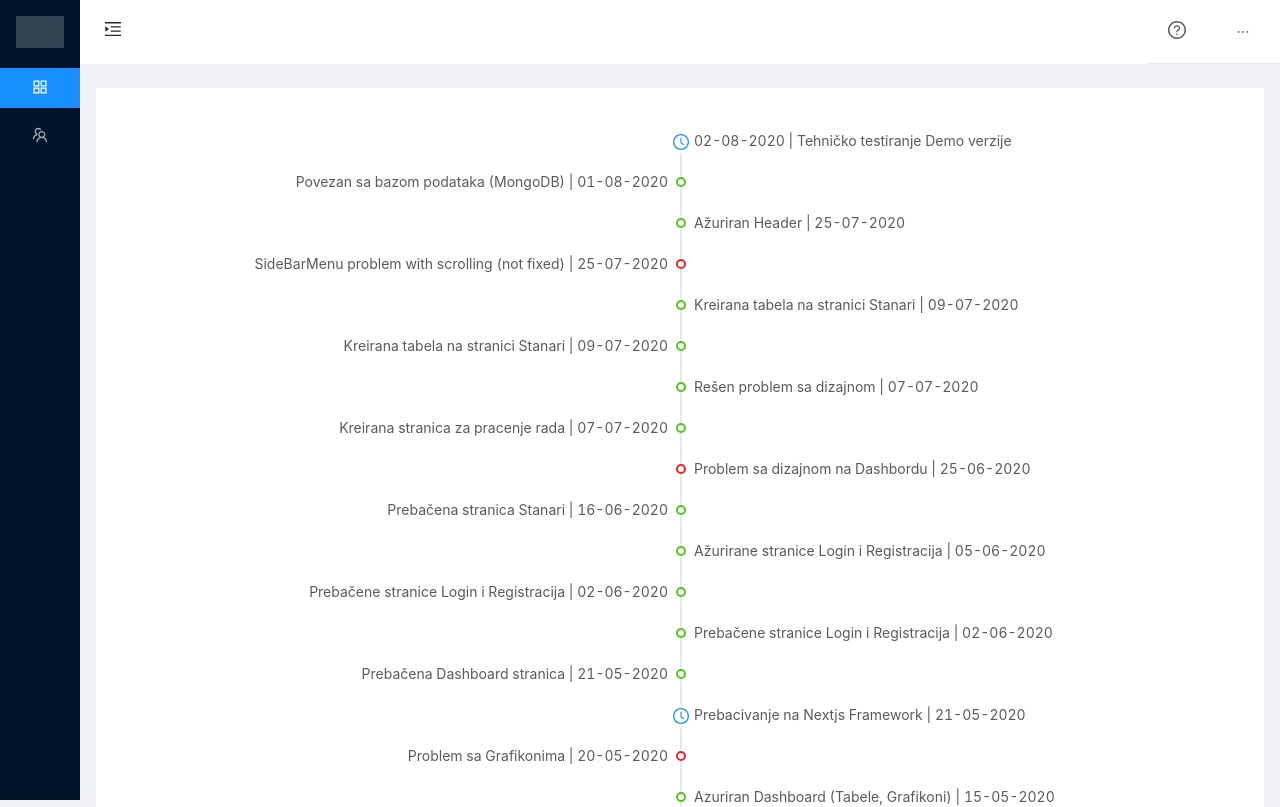
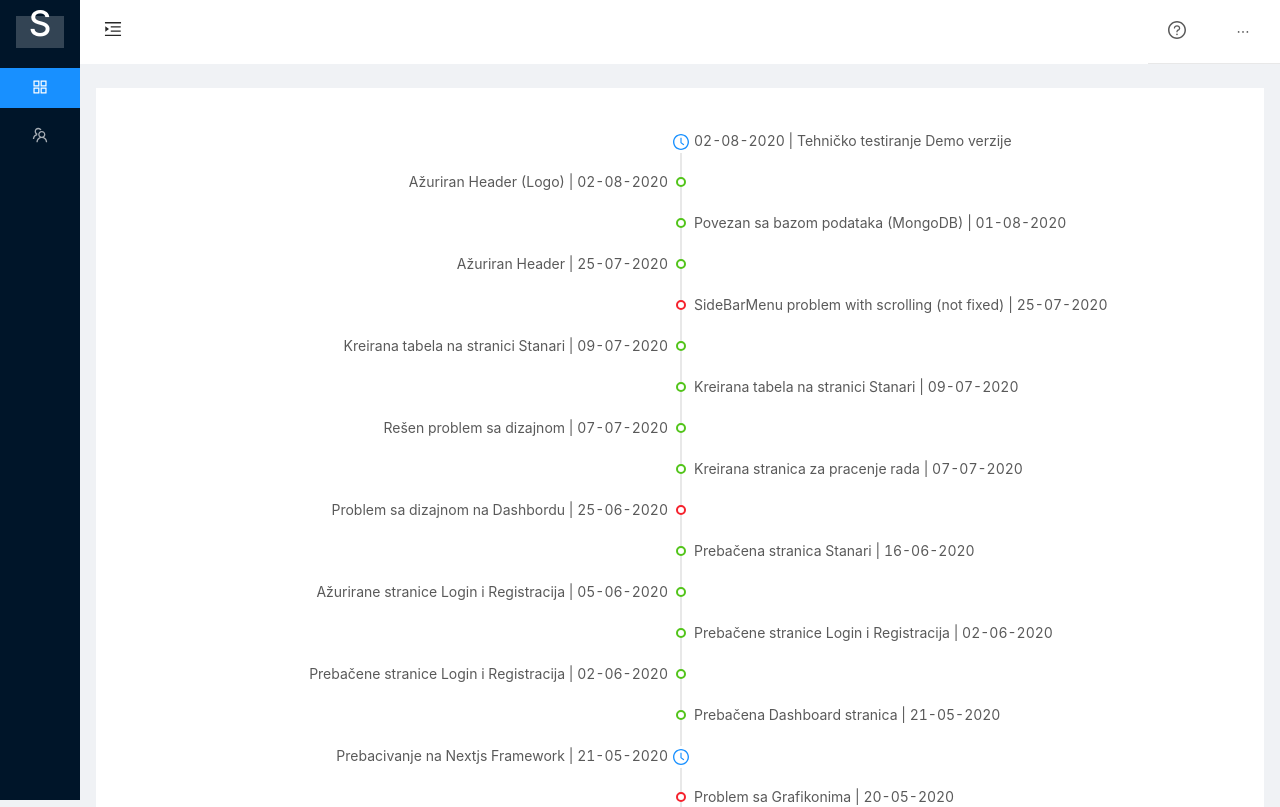
Before and after one commit to branislav94/bis-beta, a Next.js app: page /progress in a window 1280 px wide. Shown: the top 807 px of the page. Built offline with nearby package versions, Linux system fonts and the light colour scheme.

Commit message:
Timeline Updated 2

```diff
--- a/components/SiderDemo.css
+++ b/components/SiderDemo.css
@@ -15,6 +15,10 @@
     background: rgba(255, 255, 255, 0.2);
     margin: 16px;
   }
+    h1 {
+      color: white;
+      font-size: 2em;
+    }
 
   .site-layout .site-layout-background {
     background: #fff;
--- a/layouts/SiderDemo.js
+++ b/layouts/SiderDemo.js
@@ -31,13 +31,21 @@ class SiderDemo extends React.Component {
   render() {
     return (
       <Layout>
-        <Sider trigger={null} collapsible collapsed={this.state.collapsed}>
-          <div className="logo" />
+        <Sider
+        trigger={null}
+        collapsible
+        collapsed={this.state.collapsed}
+        >
+          <div className="logo">
+            <h1>S</h1>
+            {!this.state.collapsed && <h1>mart<strong>BIS</strong></h1>}
+          </div>
+
           <Menu theme="dark" mode="inline" selectedKeys={"1"}>
             <Menu.Item key="1" icon={<AppstoreOutlined />}>
               <Link href="/"><a>Početna</a></Link>
             </Menu.Item>
-            <Menu.Item key="2" icon={<TeamOutlined/>}>
+            <Menu.Item key="2" icon={<TeamOutlined />}>
               <Link href="/stanari"><a>Stanari</a></Link>
             </Menu.Item>
             {/* <Menu.Item key="3" icon={<UploadOutlined />}>
--- a/pages/progress.js
+++ b/pages/progress.js
@@ -40,6 +40,8 @@ const Progress = () => (
     <Timeline.Item color="red"> SideBarMenu problem with scrolling (not fixed) | 25-07-2020</Timeline.Item>
     <Timeline.Item color="green"> Ažuriran Header | 25-07-2020</Timeline.Item>
     <Timeline.Item color="green"> Povezan sa bazom podataka (MongoDB) | 01-08-2020</Timeline.Item>
+    <Timeline.Item color="green"> Ažuriran Header (Logo) | 02-08-2020</Timeline.Item>
+
 
       <Timeline.Item dot={<ClockCircleOutlined style={{ fontSize: '16px' }} />}>
         02-08-2020 | Tehničko testiranje Demo verzije
```
